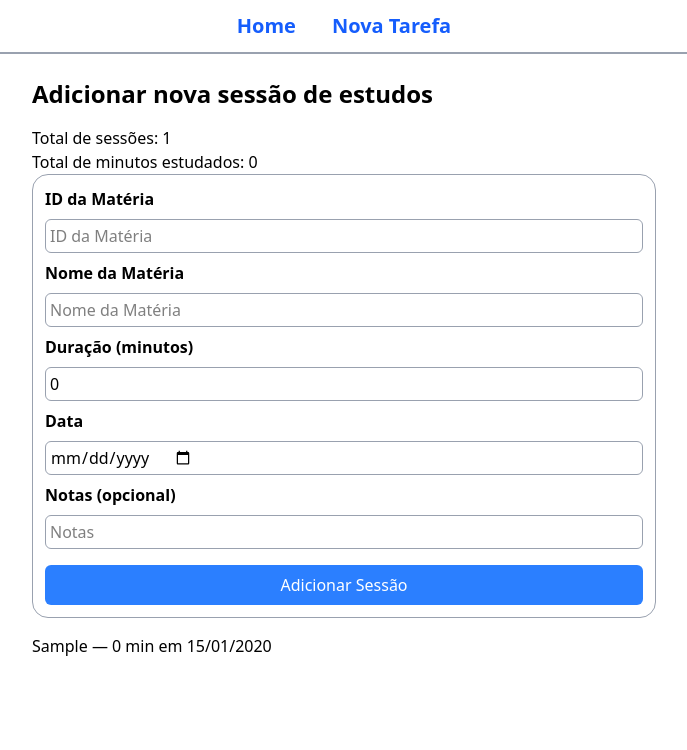
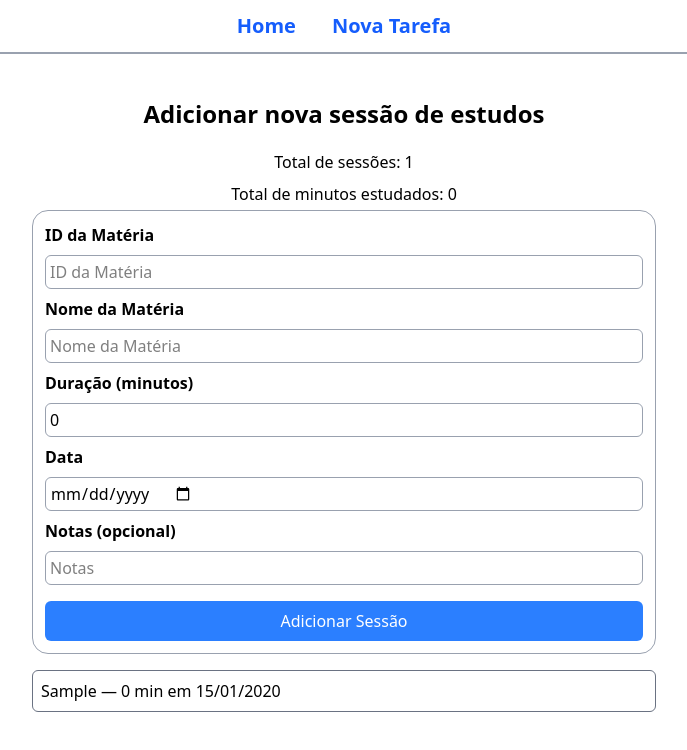
Before and after one commit to Dan1Nicolas/studylog, a React (Vite) app: page /add in a window 1280 px wide. Both pictures are taken after typing "Sample", "Sample", "2020-01-15", "Sample" into the empty fields and a click on the button "Adicionar Sessão". Shown: the top 750 px of the page, without its empty margins (296-983 px from the left). Built offline with nearby package versions, Linux system fonts and the light colour scheme.

Commit message:
feat: add style with Tailwind all pages

```diff
--- a/src/components/layout.tsx
+++ b/src/components/layout.tsx
@@ -4,7 +4,7 @@ export function Layout() {
   return (
     <div>
       <nav >
-        <div className="flex justify-center items-center gap-9 font-bold text-blue-600 border-b-2 border-gray-400 p-3 text-xl ">
+        <div className="flex justify-center items-center gap-9 font-bold text-blue-600 border-b-2 border-gray-400 p-3 text-xl mb-5 ">
           <Link className="hover:text-blue-300 hover:underline" to="/"> Home </Link>
           <Link className="hover:text-blue-300 hover:underline " to="/add"> Nova Tarefa</Link>
         </div>
--- a/src/pages/add-Study.tsx
+++ b/src/pages/add-Study.tsx
@@ -11,14 +11,14 @@ export function AddStudy({ sessions, onAddSession }: AddStudyProps) {
 
   return (
     <div className="max-w-2xl mx-auto p-6">
-      <h2 className="text-2xl font-bold mb-4">Adicionar nova sessão de estudos</h2>
-      <p>Total de sessões: {sessions.length}</p>
-      <p>Total de minutos estudados: {totalMinutes}</p>
+      <h2 className="text-2xl font-bold mb-4 flex justify-center items-center">Adicionar nova sessão de estudos</h2>
+      <p className="flex justify-center items-center font-medium p-1">Total de sessões: {sessions.length}</p>
+      <p className="flex justify-center items-center font-medium p-1">Total de minutos estudados: {totalMinutes}</p>
 
       <StudyForm onAddSession={onAddSession} />
 
       {sessions.length > 0 && (
-        <ul className="mt-4">
+        <ul className="mt-4 border border-gray-500 p-2 rounded-md font-medium">
           {sessions.map((s) => (
             <li key={s.id}>
               {s.subject} — {s.minutes} min em {new Date(s.date).toLocaleDateString("pt-BR")}
```
